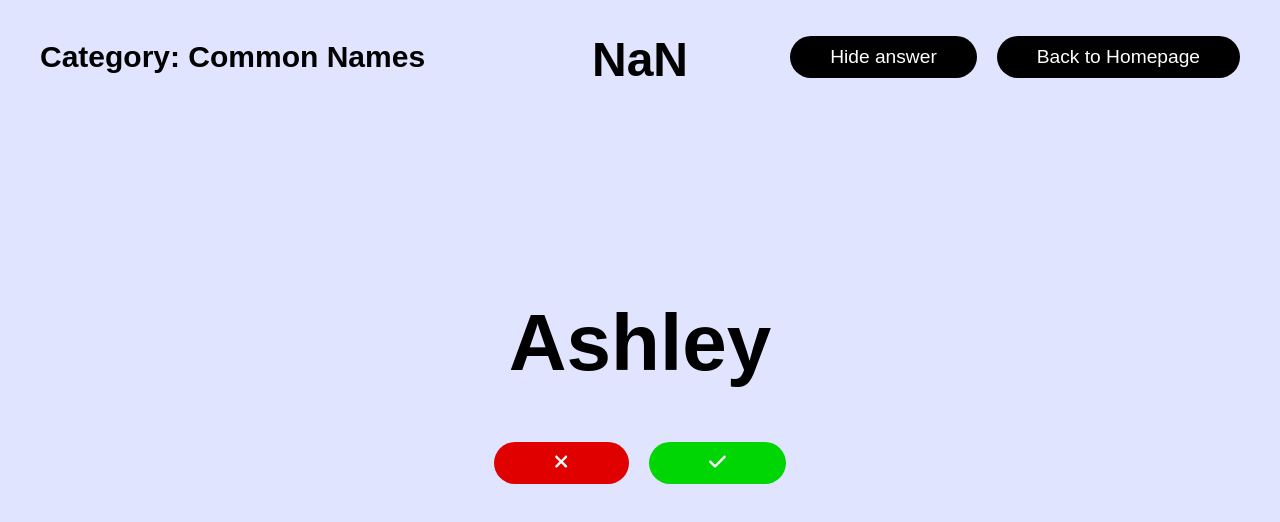
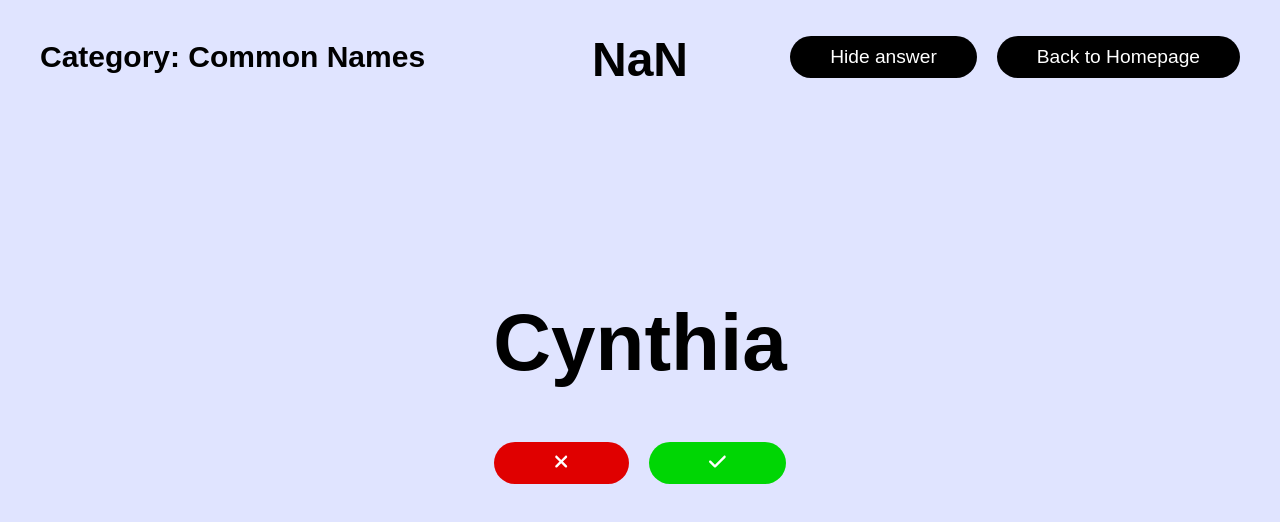
Before and after one commit to suttirakcha/lets-guess, a React (Create React App) app: page /common-names in a window 1280 px wide. Shown: the top 522 px of the page. Built offline with nearby package versions, Linux system fonts and the light colour scheme; a web font is replaced by a local one.

Commit message:
Update common-names.js

```diff
--- a/src/categories/common-names.js
+++ b/src/categories/common-names.js
@@ -3,6 +3,6 @@ import "../App.scss";
 import Questions from "../components/questions";
 
 export default function CommonNames(){
-  const words = ["Jonathan","Jennifer","Henry","Anna","Emma","Michael","Mark","Peter","Alexander","Susan","Jessica","Chloé","James","Robert","David","William","Thomas","Mary","John","Lisa","Sarah","Tommy","Andrew","Christopher","Matthew","Daniel","Nancy","Nicolas","Ashley","Michelle","George","Kevin","Rebecca","Paul","Laura","Amy","Cynthia","Christine","Larry","Janet","Olivia","Benjamin","Samuel","Eric","Dennis","Ruth","Hannah","Arthur","Dylan","Billy","Bruce","Isabella","Grace","Julia","Abigail","Gloria","Teresa","Sean","Terry","Jerry","Austin","Vincent","Natalie","Russell","Philip","Gabriel","Joe","Kathryn","Megan","Jacqueline","Martha","Adam","Nathan","Jack","Frank"];
+  const words = ["Jonathan","Jennifer","Henry","Anna","Emma","Michael","Mark","Peter","Alexander","Susan","Jessica","Chloé","James","Robert","David","William","Thomas","Mary","John","Lisa","Sarah","Tommy","Andrew","Christopher","Matthew","Daniel","Nancy","Nicolas","Ashley","Michelle","George","Kevin","Rebecca","Paul","Laura","Amy","Cynthia","Christine","Larry","Janet","Olivia","Benjamin","Samuel","Eric","Dennis","Ruth","Hannah","Arthur","Dylan","Billy","Bruce","Isabella","Grace","Julia","Abigail","Gloria","Teresa","Sean","Terry","Jerry","Austin","Vincent","Natalie","Russell","Philip","Gabriel","Joe","Kathryn","Megan","Jacqueline","Martha","Adam","Nathan","Jack","Frank","Patrick","Patricia","Stephen","Edward","Jacob","Margaret","Joseph","Richard","Barbara","Elizabeth","Karen","Helen","Brian","Steven","Albert","Juan","Alice","Evelyn","Kyle"];
   return (<Questions answers={words} category="Common Names" redirect="/common-names"/>)
 }
```
